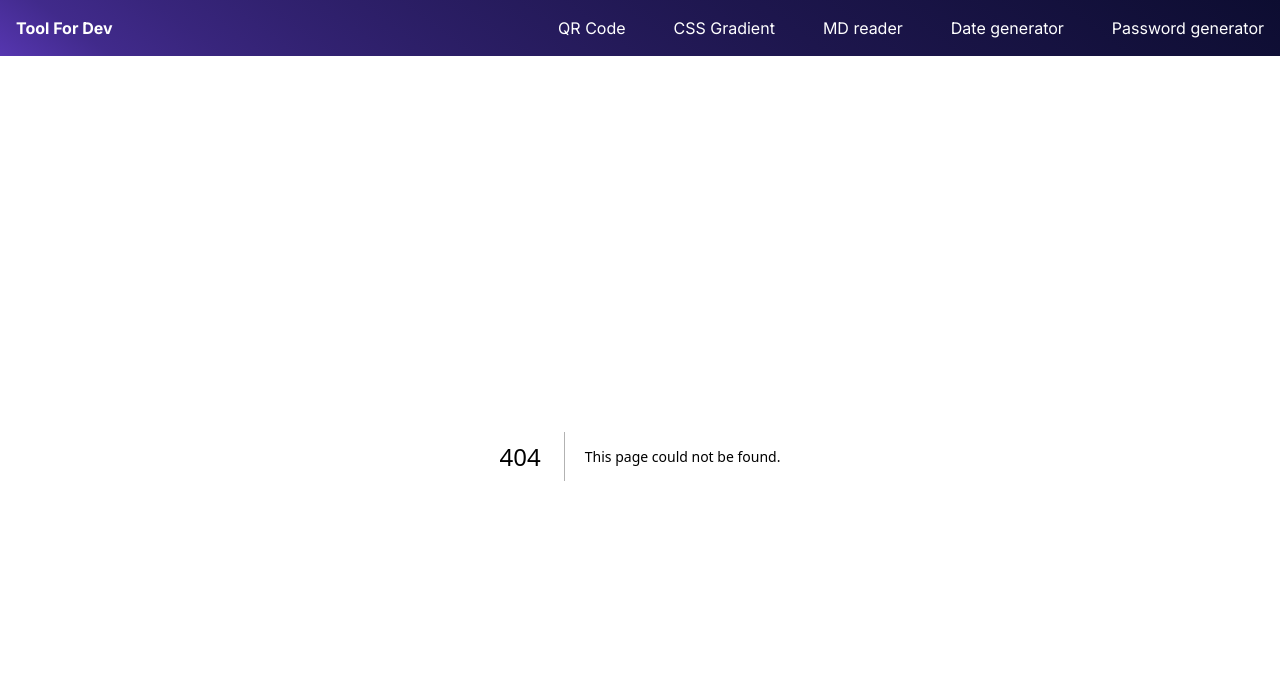
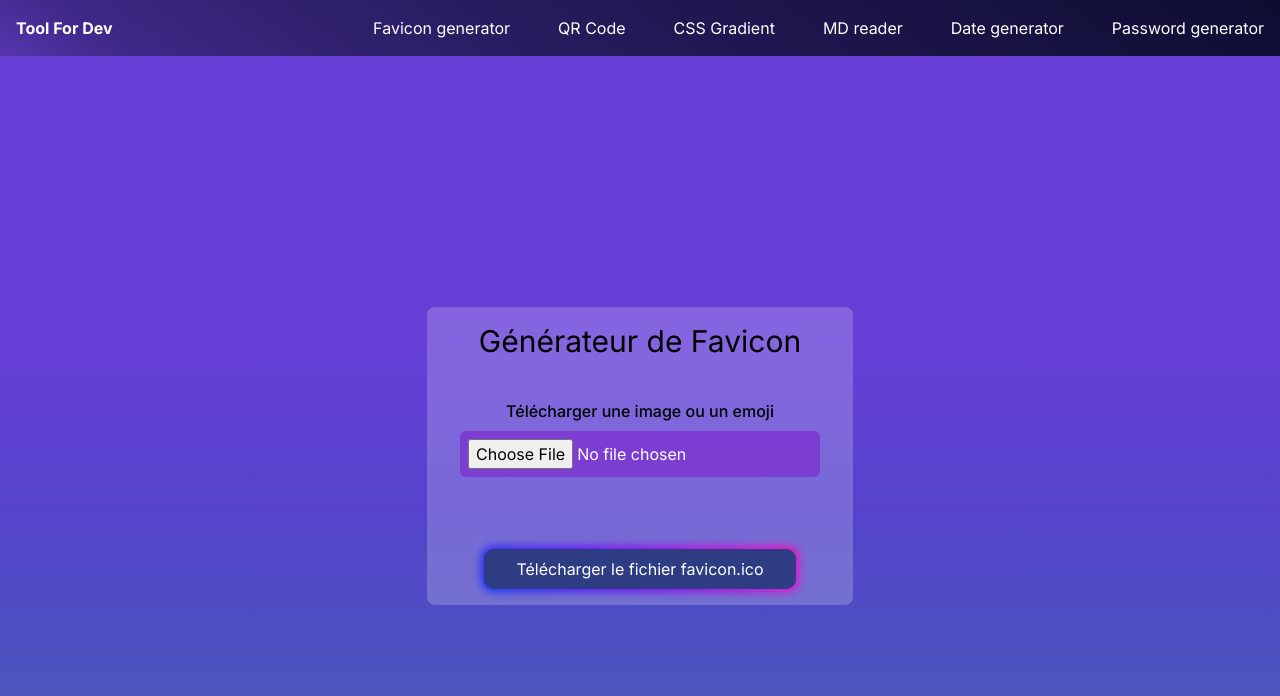
Before and after one commit to jonathanbensadoun/Tool, a Next.js app: page /favicon-generator in a window 1280 px wide. Before the commit this address had no page. Shown: the top 696 px of the page. Built offline with nearby package versions, Linux system fonts and the light colour scheme.

Commit message:
add new Tool , favicon generator

```diff
--- a/next.config.mjs
+++ b/next.config.mjs
@@ -1,4 +1,8 @@
 /** @type {import('next').NextConfig} */
-const nextConfig = {};
+const nextConfig = {
+    images: {
+      domains: ['cdn.jsdelivr.net'],
+    },
+  };
 
-export default nextConfig;
+  export default nextConfig;
--- a/package.json
+++ b/package.json
@@ -9,6 +9,7 @@
     "lint": "next lint"
   },
   "dependencies": {
+    "emoji-picker-react": "^4.12.0",
     "file-saver": "^2.0.5",
     "html-to-image": "^1.11.11",
     "jspdf": "^2.5.1",
--- /dev/null
+++ b/src/app/favicon-generator/page.tsx
@@ -0,0 +1,95 @@
+"use client";
+
+import React, { useState, useRef } from "react";
+import { toPng } from "html-to-image";
+import Image from "next/image";
+// import EmojiPicker from "emoji-picker-react";
+
+const FaviconGenerator: React.FC = () => {
+  const [uploadedImage, setUploadedImage] = useState<string | null>(null);
+  const faviconRef = useRef<HTMLDivElement>(null);
+
+  // Gestion du téléchargement de l'image
+  const handleImageUpload = (event: React.ChangeEvent<HTMLInputElement>) => {
+    const file = event.target.files?.[0];
+    if (file) {
+      const reader = new FileReader();
+      reader.onload = () => {
+        setUploadedImage(reader.result as string);
+      };
+      reader.readAsDataURL(file);
+    }
+  };
+
+  // Gestion du téléchargement de la favicon
+  const handleDownload = () => {
+    if (faviconRef.current === null) return;
+    toPng(faviconRef.current, { cacheBust: true, width: 48, height: 48 })
+      .then((dataUrl) => {
+        const link = document.createElement("a");
+        link.download = "favicon.ico";
+        link.href = dataUrl;
+        link.click();
+
+        // Reset uploaded image
+        setUploadedImage(null);
+      })
+      .catch((err) => {
+        console.error("Error generating PNG:", err);
+      });
+  };
+
+  return (
+    <div className="bg-36 flex flex-col justify-center items-center h-screen">
+      <div className="xl:w-1/3 bg-white p-4 rounded-lg bg-opacity-20 flex flex-col justify-center items-center">
+        <h1 className="pb-10 text-3xl text-shadow">Générateur de Favicon</h1>
+        <div className="mb-4 flex flex-col justify-center items-center">
+          <label className="block mb-2 font-medium">
+            Télécharger une image ou un emoji
+          </label>
+          <input
+            type="file"
+            accept="image/*"
+            onChange={handleImageUpload}
+            className="mb-4 border-none bg-purple-700 text-white rounded-md p-2 bg-opacity-60"
+          />
+          {/* <div>
+            <EmojiPicker
+              previewConfig={{
+                defaultEmoji: "🙂",
+                defaultCaption: "Emoji",
+                showPreview: false,
+              }}
+              onEmojiClick={(e, emoji) => {
+                setUploadedImage(emoji.target as unknown as string);
+              }}
+            />
+          </div> */}
+        </div>
+
+        {uploadedImage && (
+          <div
+            ref={faviconRef}
+            className="flex flex-col justify-center items-center "
+          >
+            <Image
+              src={uploadedImage}
+              alt="Uploaded"
+              width={48}
+              height={48}
+              className="w-12 h-12 rounded"
+            />
+          </div>
+        )}
+        {uploadedImage && (
+          <p className="text-center mt-2">Favicon Preview (48x48)</p>
+        )}
+        <button onClick={handleDownload} className="py-2 button-37 mt-10">
+          Télécharger le fichier favicon.ico
+        </button>
+      </div>
+    </div>
+  );
+};
+
+export default FaviconGenerator;
--- a/src/component/Navbar/Navbar.tsx
+++ b/src/component/Navbar/Navbar.tsx
@@ -12,6 +12,20 @@ const Navbar: React.FC = () => {
         Tool For Dev
       </Link>
       <ul className="flex flex-row items-center space-x-4 md:space-x-8 gap-4">
+        <li>
+          <Link href="/favicon-generator" className="text-white">
+            <span className="hidden md:inline">Favicon generator</span>
+            <span className="md:hidden">
+              <Image
+                src="/icons8-favicon-48.png"
+                width={24}
+                height={24}
+                alt="QR Code Generator"
+              />
+            </span>
+          </Link>
+        </li>
+
         <li>
           <Link href="/qr-code" className="text-white">
             <span className="hidden md:inline">QR Code</span>
```
Also changed, not shown: public/icons8-favicon-48.png (added), 1 other file (tests, documents, lock files or other folders).
